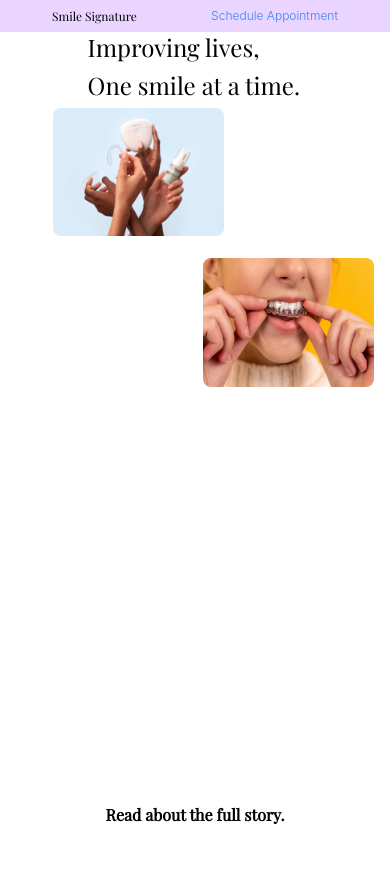
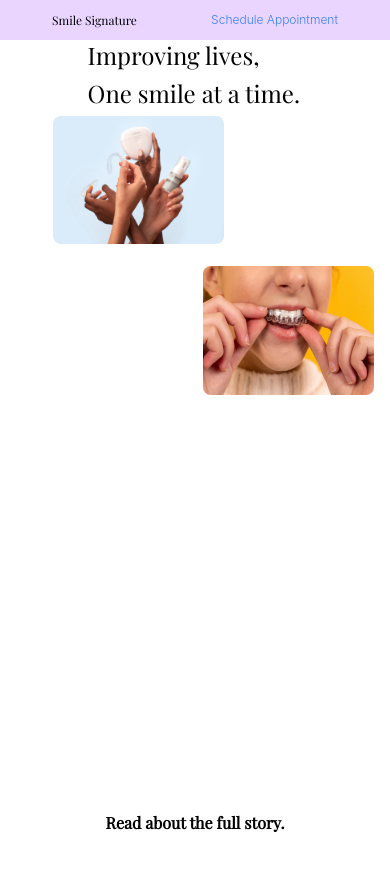
Before and after one commit to alfredosdpiii/Next-smile-signature, a Next.js app: page / in a window 390 px wide. Shown: the top 870 px of the page. Built offline with nearby package versions, Linux system fonts and the light colour scheme.

Commit message:
💄 fixed padding

```diff
--- a/components/Header.js
+++ b/components/Header.js
@@ -2,7 +2,7 @@ import React from "react"
 
 const Header = () => {
   return (
-    <nav className="flex w-full bg-purple-200 sm:bg-transparent justify-between p-1 sm:py-4 px-12 sticky top-0 z-10">
+    <nav className="flex w-full bg-purple-200 sm:bg-transparent justify-between p-2 sm:py-4 px-12 sticky top-0 z-10">
       <a className="heading-1 sm:text-3xl p-1 sm:p-4 text-xs">
         Smile Signature
       </a>
```
